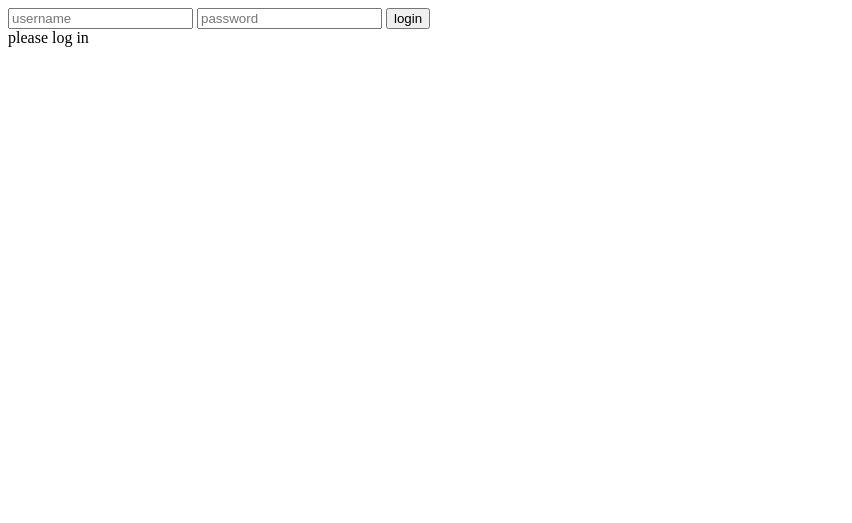
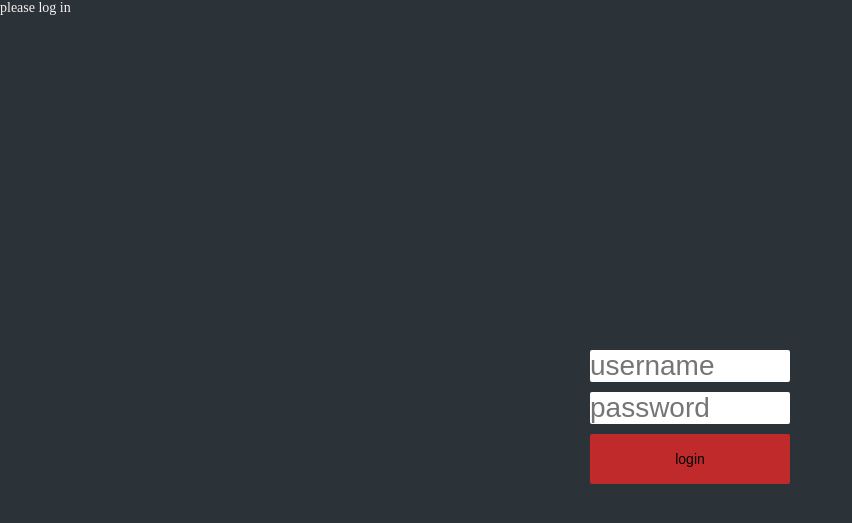
Before and after one commit to andreicampean31/omega, a PHP site: page / in a window 1280 px wide. Shown: the top 523 px of the page, without its empty margins (0-852 px from the left). Run offline with PHP 8.4, Linux system fonts and the light colour scheme.

Commit message:
update css login page

```diff
--- a/index.php
+++ b/index.php
@@ -8,11 +8,14 @@
    <head>
      <meta charset="utf-8">
      <title>login</title>
+     <link rel="stylesheet" href="loginstyle.css">
    </head>
    <body>
-     <form class="" action="login.inc.php" method="post">
+     <form class="login" action="login.inc.php" method="post">
        <input type="text" name="uid" placeholder="username">
+       <br>
        <input type="password" name="pwd" placeholder="password">
+       <br>
        <input type="submit" value="login">
      </form>
 
@@ -22,7 +25,7 @@
       }
 
       else{
-        echo "please log in";
+        echo "<p class='please_login'>please log in</p>";
       }
       ?>
    </body>
--- a/insert_date.php
+++ b/insert_date.php
@@ -17,7 +17,7 @@
    <input type="text" name="pret_ofertat" placeholder="Pret ofertat">
    <input type="text" name="reducere_acordata" placeholder="Reducere acordata">
    <?php
-      ..lista firme
+      //lista firme
     ?>
    <input type="submit" value="Insert">
  </form>
--- /dev/null
+++ b/loginstyle.css
@@ -0,0 +1,39 @@
+*{
+  font-size: 14px;
+  margin: 0px;
+  padding: 0px;
+}
+body{
+  background-color: #2c3338;
+  color: #f7f2f2;
+}
+.login{
+  position: absolute;
+  margin: auto;
+  top: 0;
+  right: 0;
+  bottom: 0;
+  left: 0;
+  width: 100px;
+  height: 100px;
+}
+.login input{
+  margin-bottom: 10px;
+  border-radius: 2px;
+}
+.login input[type="text"]{
+  border: none;
+  font-size: 200%;
+  width: 200%;
+}
+.login input[type="password"]{
+  border: none;
+  font-size: 200%;
+  width: 200%;
+}
+.login input[type="submit"]{
+  border: none;
+  height: 50px;
+  width: 200%;
+  background: #c12a2a;
+}
```
